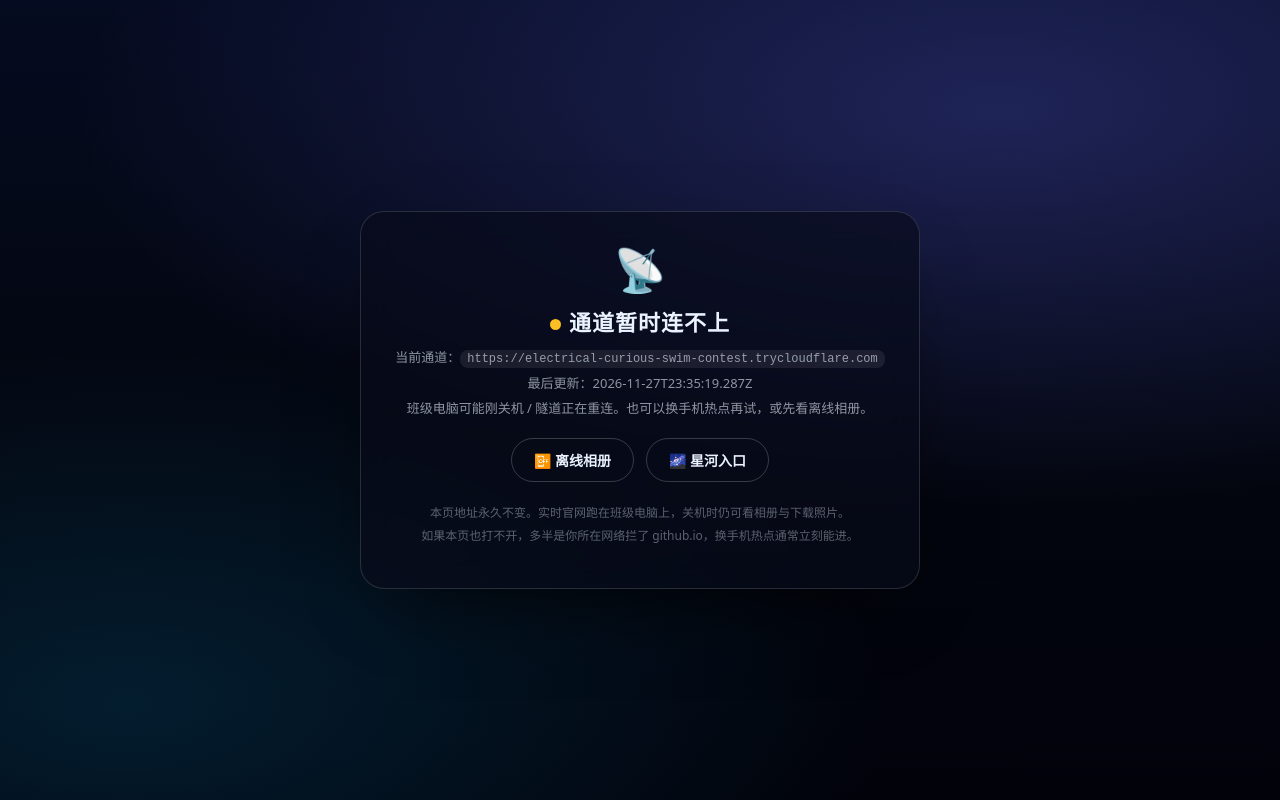
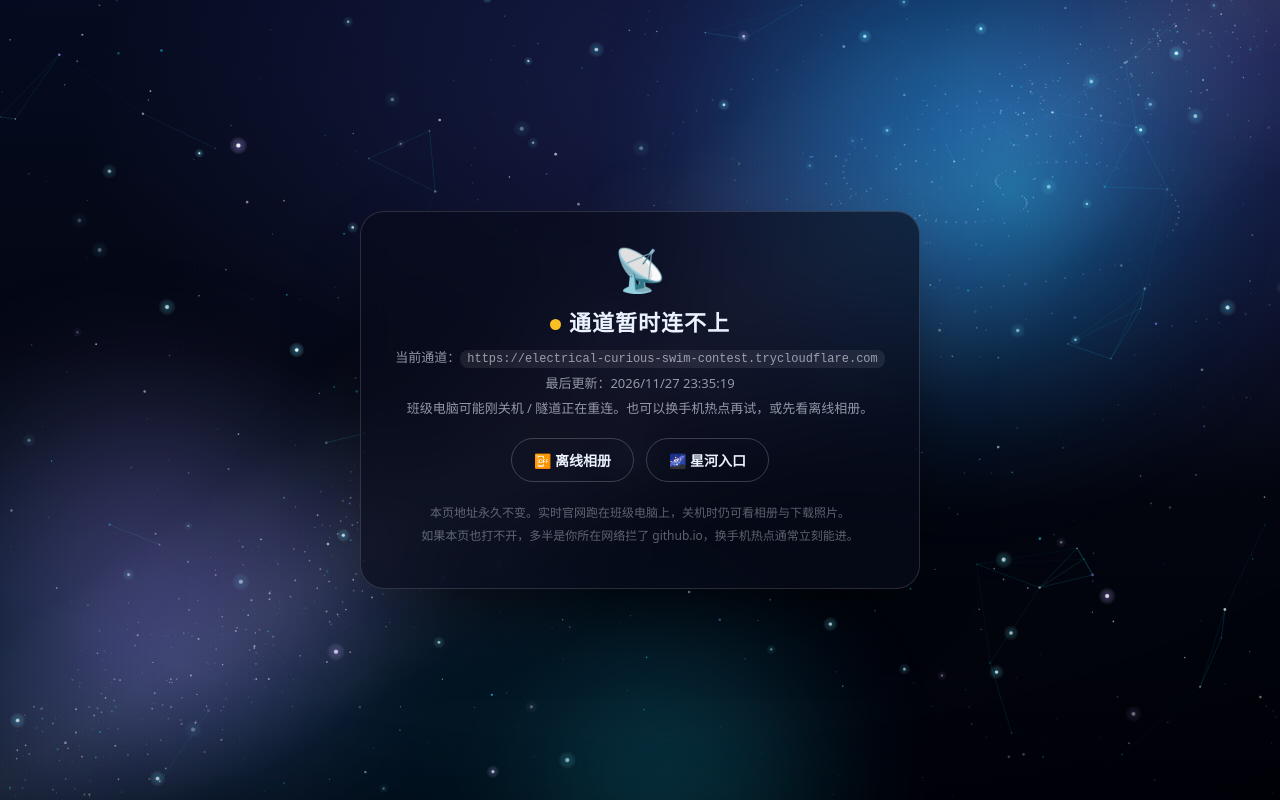
Before and after one commit to lightning314/class21-site, a plain HTML site: page status.html in a window 1280 px wide. Drawn offline with Linux system fonts and the light colour scheme; animation ran at ten frames a second.

Commit message:
fix(status): human-friendly last-online time, escape channel URL, add starfield skin

```diff
--- a/status.html
+++ b/status.html
@@ -29,7 +29,7 @@ l.onerror=function(){if(!done){done=true;clearTimeout(t);res(false);}};
 l.href=u+"/app.js?_="+Date.now();D.head.appendChild(l);});}
 fetch(base+"tunnel.json?_="+Date.now(),{cache:"no-store"}).then(function(r){return r.json();})
 .then(function(cfg){var u=String(cfg.url||"").replace(/\/+$/,""),m=D.getElementById("m");
- m.innerHTML="当前通道：<code>"+(u||"尚未登记")+"</code><br>最后更新："+(cfg.updated||"未知");
+ m.innerHTML="当前通道：<code>"+(function(v){return String(v||"").replace(/[&<>"]/g,function(c){return {"&":"&amp;","<":"&lt;",">":"&gt;",'"':"&quot;"}[c];})})(u)+"</code><br>最后更新："+(function(v){try{return v?new Date(v).toLocaleString("zh-CN"):"未知";}catch(e){return v||"未知";}})(cfg.updated);
  if(!u){D.getElementById("d").className="dot bad";D.getElementById("t").innerHTML='<span class="dot bad"></span>班级电脑未开机';
   m.innerHTML+="<br>下面是自动同步的离线相册，照片照样能看能下载。";return;}
  probe(u,7000).then(function(ok){
@@ -40,4 +40,5 @@ fetch(base+"tunnel.json?_="+Date.now(),{cache:"no-store"}).then(function(r){retu
    m.innerHTML+="<br>班级电脑可能刚关机 / 隧道正在重连。也可以换手机热点再试，或先看离线相册。";}});
 }).catch(function(){D.getElementById("d").className="dot bad";D.getElementById("t").textContent="读不到配置";});
 })();
-</script></body></html>
+</script>
+<script src="gx-skin.js"></script></body></html>
```
